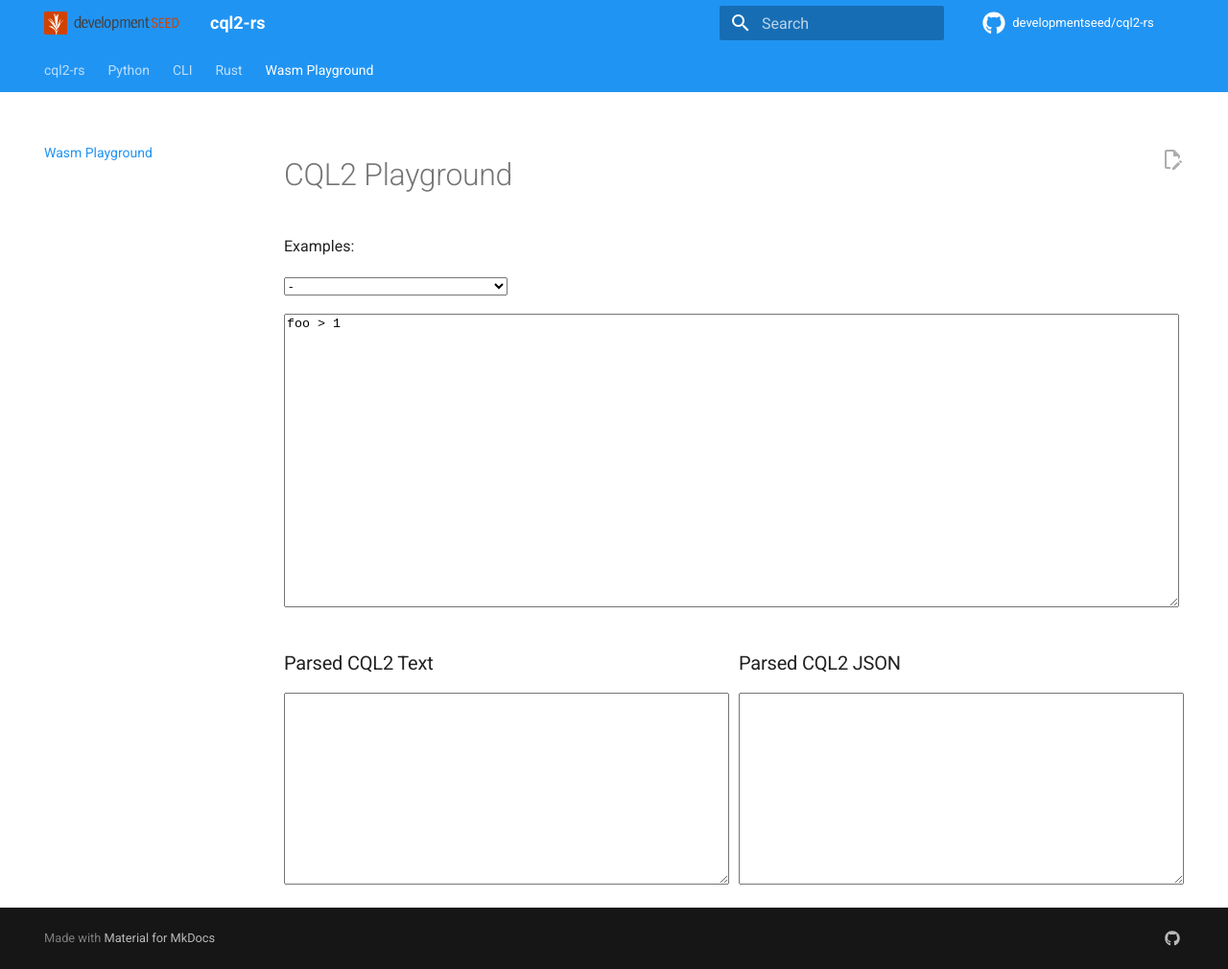
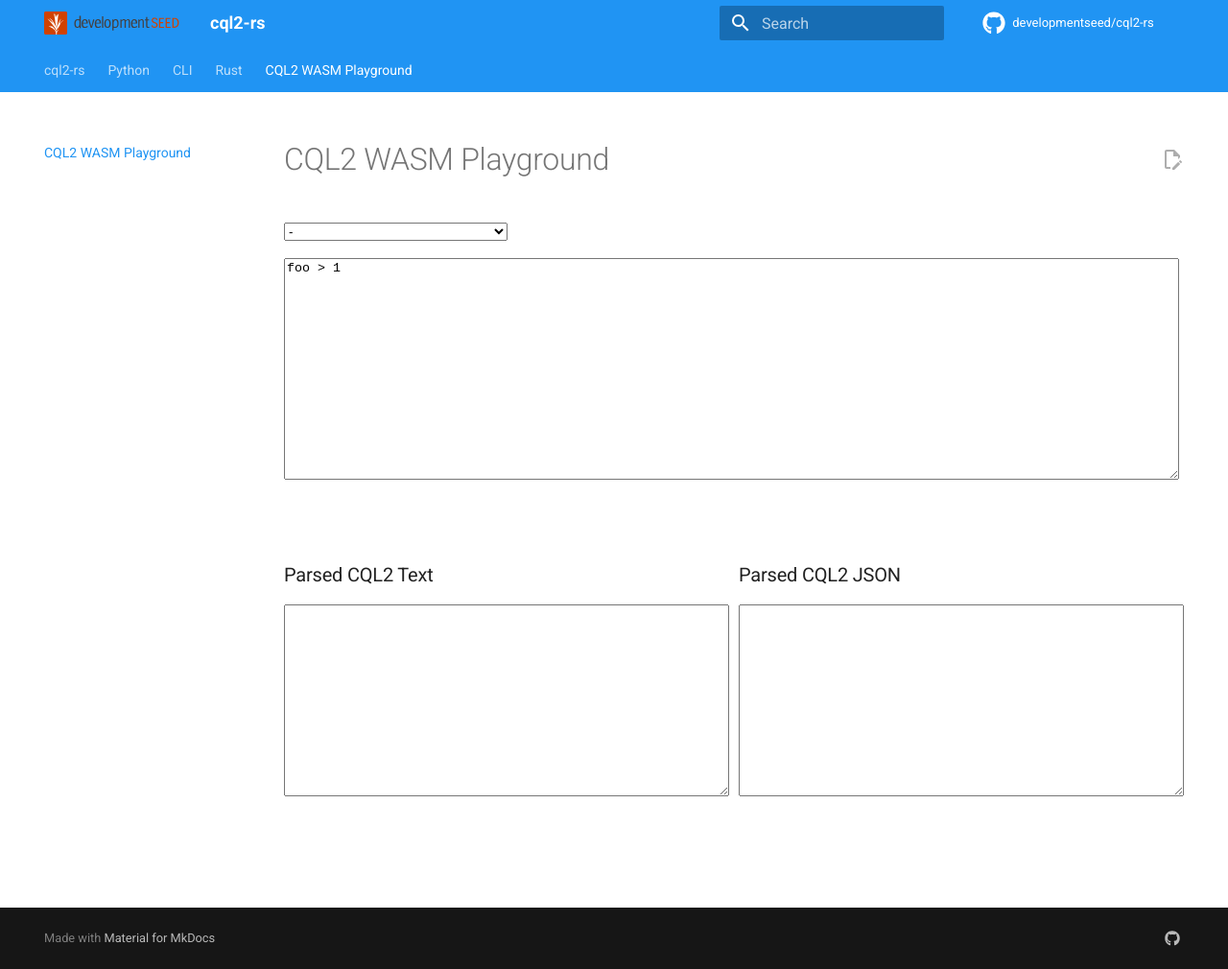
Before and after one commit to developmentseed/cql2-rs, an MkDocs documentation site: the page built from docs/playground.md, in a window 1280 px wide and 1010 px high. Shown: the whole window at 96% size. Built offline with MkDocs 1.6.1 and Material for MkDocs 9.7.7, drawn with Linux system fonts in a browser that asks for light colours; comment, search, counter and statistics services are not loaded; the version menu is left out; some of the changed lines change nothing that is shown.

Commit message:
Reduce content on page for simplified view

```diff
--- a/docs/playground.md
+++ b/docs/playground.md
@@ -8,15 +8,17 @@
     height: 200px;
     width: 100%;
     resize: vertical;
-    margin-bottom: 50px;
+    margin-bottom: 0px;
     display: block;
+    padding-bottom:0px;
 }
 
 .parsed-container {
     display: flex;
     justify-content: space-between;
     gap: 10px;
-    margin-top: 10px; /* Reduce space between input and parsed results */
+    margin-top: 0;
+    padding-top:0;
 }
 
 .parsed-box {
@@ -125,11 +127,7 @@
   });
 </script>
 
-<h1>CQL2 Playground</h1>
-
 <p id="example-description" style="font-weight: margin-bottom: 5px;"></p>
-
-Examples:
 
 <select id="examples" class="searchable-dropdown" >
 <option value=''>-</option>
@@ -197,7 +195,7 @@
 
   </select>
   <div id="cqlin-div">
-    <textarea id="cqlin" rows="20" cols="114">foo > 1</textarea>
+    <textarea id="cqlin" rows="15" cols="114">foo > 1</textarea>
 </div>
   <br/>
   <div class="parsed-container">
--- a/mkdocs.yml
+++ b/mkdocs.yml
@@ -32,7 +32,7 @@
   - Python: python.md
   - CLI: cli.md
   - Rust: https://docs.rs/cql2
-  - Wasm Playground: playground.md
+  - CQL2 WASM Playground: playground.md
 plugins:
   - search
   - social
```
